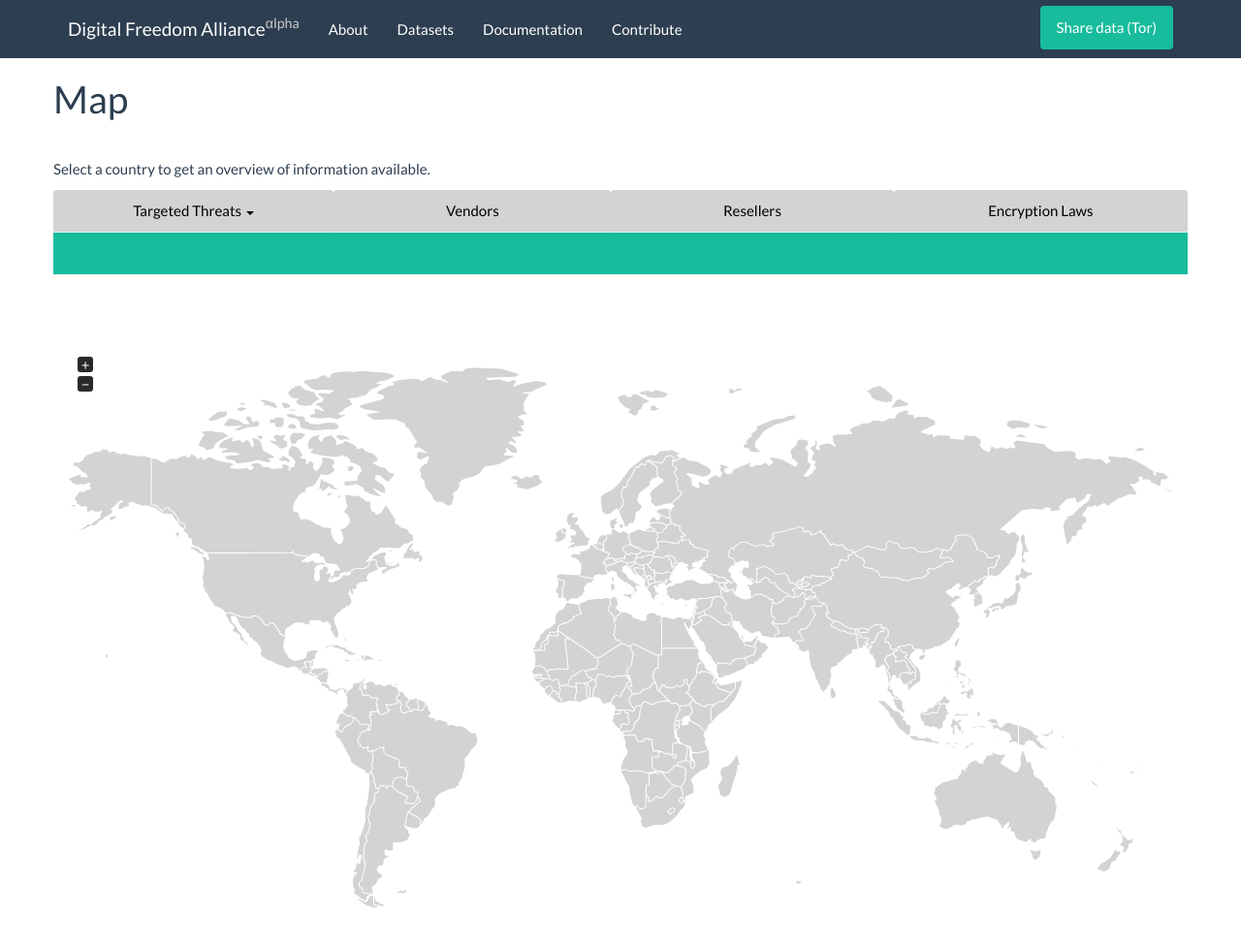
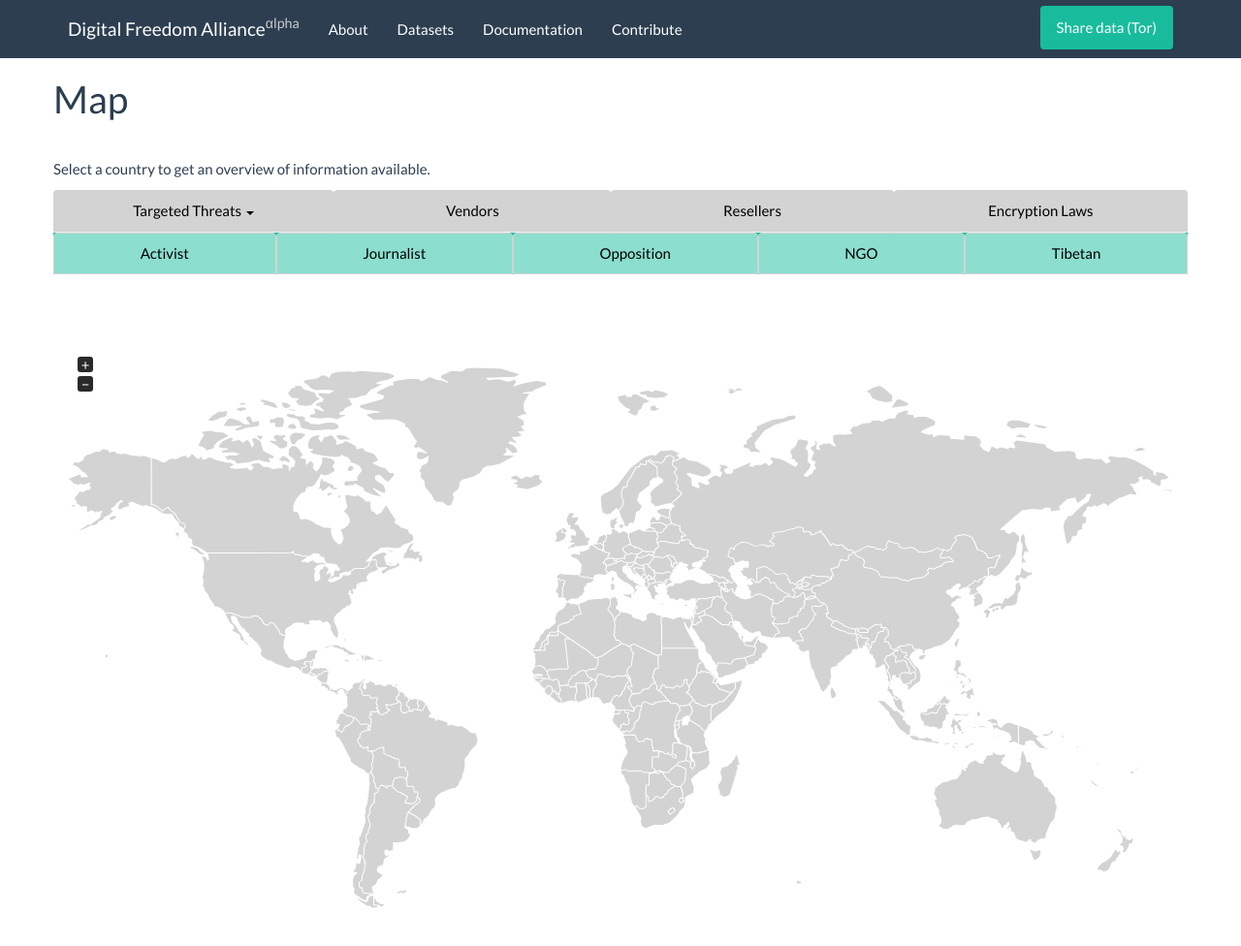
Before and after one commit to digitalfreedom/website, a Jekyll site: the page built from map.md, in a window 1280 px wide and 988 px high. Shown: the top 976 px of the window at 97% size. Built offline with Jekyll 4.4.1, drawn with Linux system fonts in a browser that asks for light colours.

Commit message:
few last tweaks

```diff
--- a/js/site.js
+++ b/js/site.js
@@ -38,6 +38,8 @@
        });
        if (!facts.name.localeCompare('targetedthreats')) {
 	 processTargetedThreats();
+	 active_package = facts;
+	 color_map(active_package, active_package.color); //oh hello race condition
        }
     });
   })
@@ -197,7 +199,6 @@
     // Load data based on pages
     if ($('#map').length || $('#datapackages').length) {
         init_package_facts();
-	active_package = package_facts['targetedthreats'];
     }
 
     if ($('#datapackages').length) {
@@ -246,7 +247,6 @@
 
     $("[class='target-selector'] > a").click(function (e) {
       e.preventDefault();
-      //console.log(this);
       $(this).tab('show');
       color_map(active_package, defaultFill);
       color_map(package_facts['targetedthreats'], secondaryFill);
@@ -257,7 +257,6 @@
 
     $("[class='dataset-selector'] > a").click(function (e) {
       e.preventDefault();
-      console.log(this);
       $(this).tab('show');
       $(".target-selector").removeClass("active"); // tt submenu is no longer active if a dataset has been hit
       color_map(package_facts['targetedthreats'], defaultFill); //super hacked... not that everything else isn't...
--- a/map.md
+++ b/map.md
@@ -24,7 +24,7 @@
 </div>
 
 <div id="target-selections" class="row">
-  <ul class="nav nav-tabs nav-justified fadedgreen hide">
+  <ul class="nav nav-tabs nav-justified fadedgreen">
      <li class="target-selector"><a href="#activist">Activist</a></li>
      <li class="target-selector"><a href="#journalist">Journalist</a></li>
      <li class="target-selector"><a href="#opposition">Opposition</a></li>
```
